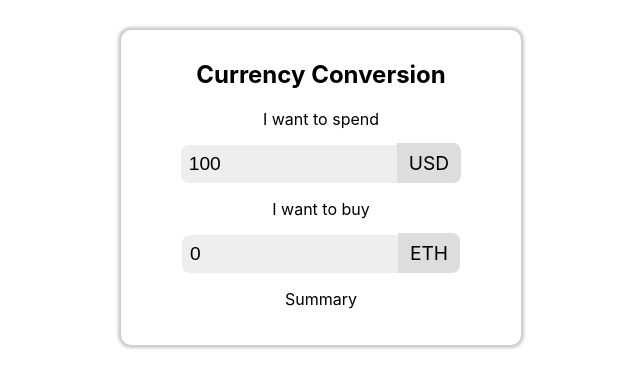
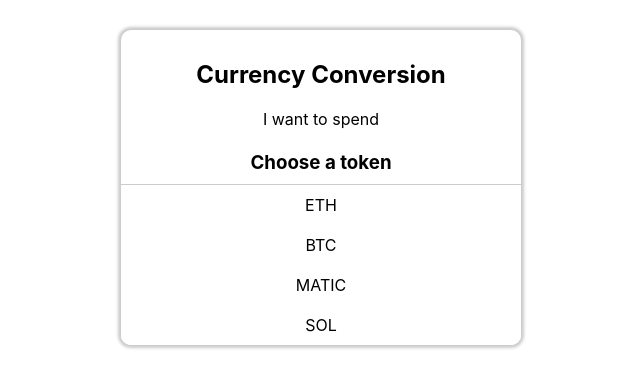
Before and after one commit to gtr32x/ConversionDisplay, a React (Create React App) app: page / in a window 1280 px wide. Both pictures are taken after a click on the link "ETH". Shown: the top 388 px of the page, without its empty margins (319-959 px from the left). Built offline with nearby package versions, Linux system fonts and the light colour scheme; no server answers.

Commit message:
Now with token switching functionality fully functional

```diff
--- a/src/App.css
+++ b/src/App.css
@@ -38,6 +38,7 @@
 }
 
 .ConversionDisplay {
+  position: relative;
   width: 400px;
   margin: 30px auto;
   padding: 10px 0 20px 0;
@@ -61,3 +62,29 @@
   background: #ddd;
   border-radius: 0 8px 8px 0;
 }
+
+#TokenSelector {
+  position: absolute;
+  width: 100%;
+  bottom: 0;
+  border-radius: 0 0 10px 10px;
+  background: white;
+  overflow: hidden;
+}
+
+#TokenSelector h3 {
+  margin: 0;
+  padding: 10px 0;
+  border-bottom: 1px solid #ccc
+}
+
+.TokenOption {
+  display: block;
+  padding: 10px;
+  background: white;
+}
+
+.TokenOption:hover {
+  background: #eee;
+  cursor: pointer;
+}
--- a/src/App.js
+++ b/src/App.js
@@ -2,17 +2,18 @@ import logo from './logo.svg';
 import './App.css';
 import React, { Component } from "react"
 
-const currencies = [
+const tokens = [
   "ETH",
-  "USD",
-  "BTC"
+  "BTC",
+  "MATIC",
+  "SOL"
 ];
 
 function CurrencyInput(props) {
   return (
     <div className="CurrenyInput">
       <input className="CurrencyAmount" type="text" value={props.val} onChange={(e) => props.updateFn(e.target.value)} />
-      <a className="CurrencySelector">{props.currency}</a>
+      <a className="CurrencySelector" onClick={(e) => props.selectFn()}>{props.currency}</a>
     </div>
   );
 }
@@ -33,11 +34,12 @@ class ConversionDisplay extends React.Component {
       rates_ready: false,
       pair: ['USD', 'ETH'],
       token: 'ETH',
-      val1: 100,
-      val2: 0,
+      amt_usd: 100,
+      amt_token: 0,
       last_updated_val: 1,
       last_updated_amt: 100,
-      timer_is_set: false
+      timer_is_set: false,
+      show_token_selector: false
     }
   }
 
@@ -59,34 +61,50 @@ class ConversionDisplay extends React.Component {
     return 0;
   }
 
-  updateToken(val) {
-    this.setState({val1: val});
+  updateToken(amt) {
+    if (!amt) amt = this.state.amt_token;
+    this.setState({amt_token: amt});
 
     if (this.state.rates_ready){
-      const token_amt = Math.round(val * this.getRatesForToken(this.state.token) * 10000) / 10000;
-      this.setState({val2: token_amt});
-      this.updateSummary();
+      const token_amt = Math.round(amt / this.getRatesForToken(this.state.token) * 10000) / 10000;
+      this.setState({amt_usd: token_amt}, () => {
+        this.updateSummary();
+      });
     }
 
-    this.state.last_updated_amt = val;
+    this.state.last_updated_amt = amt;
+    this.state.last_updated_val = 2;
+  }
+
+  updateUSD(amt) {
+    if (!amt) amt = this.state.amt_usd;
+    this.setState({amt_usd: amt});
+
+    if (this.state.rates_ready){
+      const token_amt = Math.round(amt * this.getRatesForToken(this.state.token) * 10000) / 10000;
+      this.setState({amt_token: token_amt}, () => {
+        this.updateSummary();
+      });
+    }
+
+    this.state.last_updated_amt = amt;
     this.state.last_updated_val = 1;
   }
 
-  updateUSD(val) {
-    this.setState({val2: val});
+  openSelector() {
+    this.setState({show_token_selector: true})
+  }
 
-    if (this.state.rates_ready){
-      const token_amt = Math.round(val / this.getRatesForToken(this.state.token) * 10000) / 10000;
-      this.setState({val1: token_amt});
-      this.updateSummary();
-    }
-
-    this.state.last_updated_amt = val;
-    this.state.last_updated_val = 2;
+  selectToken(event) {
+    const token = event.target.getAttribute('data-token');
+    this.state.token = token;
+    this.setState({token: token, show_token_selector: false}, () => {
+      this.updateUSD();
+    });
   }
 
   updateSummary() {
-    let str = "You get " + this.state.val2 + " " + this.state.token + " for $" + this.state.val1 + " USD";
+    let str = "You get " + this.state.amt_token + " " + this.state.token + " for $" + this.state.amt_usd + " USD";
     this.setState({summary: str});
   }
 
@@ -99,9 +117,9 @@ class ConversionDisplay extends React.Component {
         this.state.rates_last_update_ts.CB = this.getCurrentTS();
 
         if (this.state.last_updated_val == 1){
+          this.updateUSD(this.state.last_updated_amt);
+        }else{
           this.updateToken(this.state.last_updated_amt);
-        }else{
-          this.updateUSD(this.state.last_updated_amt);
         }
 
         console.log("CB updated");
@@ -123,9 +141,9 @@ class ConversionDisplay extends React.Component {
         this.state.rates_last_update_ts.CG = this.getCurrentTS();
 
         if (this.state.last_updated_val == 1){
-          this.updateToken(this.state.last_updated_amt);
+          this.updateUSD();
         }else{
-          this.updateUSD(this.state.last_updated_amt);
+          this.updateToken();
         }
 
         console.log("CG updated");
@@ -139,11 +157,11 @@ class ConversionDisplay extends React.Component {
 
     // Using a flag here to ensure that we will only ever set the timer once in the lifetime of this component to avoid unnecessary API calls that breach the rate limit
     if (!this.state.timer_is_set){
-      this.loopCB = setInterval(() => this.pullDataCB(), 10000);
+      this.loopCB = setInterval(() => this.pullDataCB(), 30000);
 
       // Offset CoinGecko api call by 10 seconds so we interleave API data processing
       setTimeout(() => {
-        // this.loopCG = setInterval(() => this.pullDataCG(), 10000);
+        // this.loopCG = setInterval(() => this.pullDataCG(), 30000);
       }, 10000);
 
       this.state.timer_is_set = true;
@@ -163,15 +181,22 @@ class ConversionDisplay extends React.Component {
   }
 
   render() {
+    const selectors = tokens.map((t) => <a className="TokenOption" onClick={this.selectToken.bind(this)} data-token={t}>{t}</a>);
+
     return (
       <div className="ConversionDisplay">
         <h2>Currency Conversion</h2>
         <p>I want to spend</p>
-        <CurrencyInput currency="USD" val={this.state.val1} updateFn={this.updateToken.bind(this)} />
+        <CurrencyInput currency="USD" val={this.state.amt_usd} updateFn={this.updateUSD.bind(this)} />
         <p>I want to buy</p>
-        <CurrencyInput currency={this.state.token} val={this.state.val2} updateFn={this.updateUSD.bind(this)} />
+        <CurrencyInput currency={this.state.token} val={this.state.amt_token} updateFn={this.updateToken.bind(this)} selectFn={this.openSelector.bind(this)} />
         <p>Summary</p>
         <p>{this.state.summary}</p>
+
+        <div id="TokenSelector" style={this.state.show_token_selector ? {} : { display: 'none' }}>
+          <h3>Choose a token</h3>
+          {selectors}
+        </div>
       </div>
     );
   }
```
